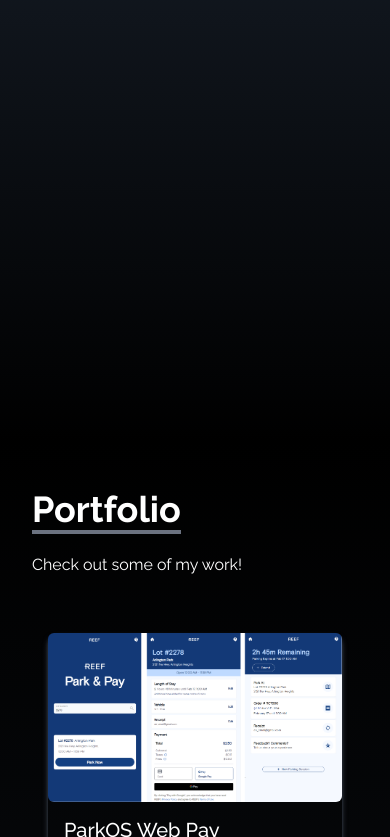
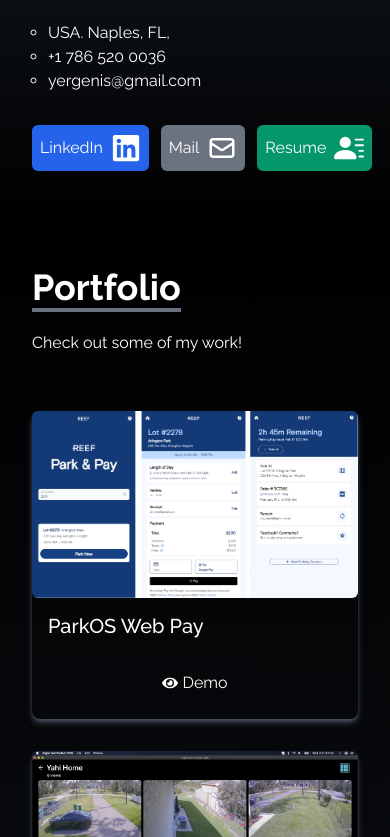
Before and after one commit to Yergeni/react-portfolio-2023, a React (Create React App) app: page / in a window 390 px wide. Shown: the part 1247-2084 px from the top of the page. Built offline with nearby package versions, Linux system fonts and the light colour scheme; the HTML template or start-up script is replaced by a standard one.

Commit message:
style: adjust section spacing

```diff
--- a/src/components/About.tsx
+++ b/src/components/About.tsx
@@ -2,11 +2,49 @@
 import SectionTitle from "./common/SectionTitle";
 import { Element } from "react-scroll";
 
+import { FaLinkedin } from "react-icons/fa";
+import { HiOutlineMail } from "react-icons/hi";
+import { BsFillPersonLinesFill } from "react-icons/bs";
+import { LinkType } from "./common/types";
+
 function About() {
+	const links: LinkType[] = [
+		{
+			id: 1,
+			child: (
+				<>
+					LinkedIn <FaLinkedin size={30} className="ml-2" />
+				</>
+			),
+			href: "https://www.linkedin.com/in/cabranesyergeni",
+			style: "bg-blue-600",
+		},
+		{
+			id: 2,
+			child: (
+				<>
+					Mail <HiOutlineMail size={30} className="ml-2" />
+				</>
+			),
+			href: "mailto:yergenis@gmail.com",
+			style: "bg-gray-500",
+		},
+		{
+			id: 3,
+			child: (
+				<>
+					Resume <BsFillPersonLinesFill size={30} className="ml-2" />
+				</>
+			),
+			href: "https://drive.google.com/file/d/174zrzAdQTZCc3Rxi8uXDlzU4RPN0Hj-A/view?usp=sharing",
+			style: "bg-emerald-600",
+		},
+	];
+
 	return (
 		<Element
 			name="about"
-			className="w-full h-screen px-4 py-8 bg-gradient-to-b from-gray-800 to-black text-white"
+			className="w-full h-full px-4 py-8 bg-gradient-to-b from-gray-800 to-black text-white"
 		>
 			<div className="max-w-screen-lg p-4 mx-auto flex flex-col w-full h-full">
 				<SectionTitle title="About" />
@@ -16,6 +54,25 @@
 					well-structured web applications. I love to work in web projects using
 					React, Material-UI, and GraphQL.
 				</p>
+				<h2 className="pt-8 pb-4 text-2xl">Contact Details</h2>
+				<ul style={{ listStyleType: "circle" }} className="pl-4">
+					<li>USA. Naples, FL,</li>
+					<li>+1 786 520 0036</li>
+					<li>yergenis@gmail.com</li>
+				</ul>
+				<div className="flex flex-row items-center pt-8 mx-auto space-x-3 lg:hidden">
+					{links.map(({ id, child, href, style }) => (
+						<a
+							key={id}
+							href={href}
+							className={`flex justify-center items-center p-2 rounded-md ${style} hover:scale-105 duration-200`}
+							rel="noreferrer"
+							target="_blank"
+						>
+							{child}
+						</a>
+					))}
+				</div>
 			</div>
 		</Element>
 	);
--- a/src/components/Experience.tsx
+++ b/src/components/Experience.tsx
@@ -72,14 +72,14 @@
 	return (
 		<Element
 			name="experience"
-			className="w-full h-full bg-gradient-to-b py-8 from-gray-800 to-black"
+			className="w-full h-full px-4 py-8 bg-gradient-to-b from-gray-800 to-black"
 		>
 			<div className="max-w-screen-lg mx-auto p-4 flex flex-col justify-center w-full h-full text-white">
 				<SectionTitle title="Experience">
 					<p className="py-6">These are some technologies I've worked with</p>
 				</SectionTitle>
 
-        <div className="w-full grid grid-cols-2 sm:grid-cols-3 gap-8 text-center py-8 px-12 sm:px-0">
+        <div className="w-full grid grid-cols-2 sm:grid-cols-3 gap-8 text-center py-8">
           {techs.map(({ id, src, title, style }) => (
             <div
               key={id}
--- a/src/components/Portfolio.tsx
+++ b/src/components/Portfolio.tsx
@@ -34,13 +34,6 @@
 			demoLink: "https://web-protect-staging.nowlsp.com/landing/",
 		},
 		{
-			src: netflixClone,
-			title: "Netflix Basic Clone",
-			alt: "netflixClone",
-			demoLink: "https://netflix-clone-e03a2.web.app/",
-			codeLink: "https://github.com/Yergeni/basic-netflix-clone",
-		},
-		{
 			src: crownStudy,
 			title: "Crown Clothes",
 			alt: "crownStudy",
@@ -53,6 +46,13 @@
 			alt: "covid19Tracker",
 			demoLink: "https://covi19-tracker-a9817.web.app/",
 			codeLink: "https://github.com/Yergeni/covi19-tracker",
+		},
+		{
+			src: netflixClone,
+			title: "Netflix Basic Clone",
+			alt: "netflixClone",
+			demoLink: "https://netflix-clone-e03a2.web.app/",
+			codeLink: "https://github.com/Yergeni/basic-netflix-clone",
 		},
 		{
 			src: discordClone,
@@ -82,7 +82,7 @@
 					</SectionTitle>
 				</div>
 
-				<div className="grid sm:grid-cols-2 md:grid-cols-3 gap-8 px-4 sm:px-0">
+				<div className="grid sm:grid-cols-2 md:grid-cols-3 gap-8 sm:px-0">
 					{projects.map(({ src, title, alt, demoLink, codeLink }) => (
 						<div
 							key={alt}
--- a/src/components/SocialLinks.tsx
+++ b/src/components/SocialLinks.tsx
@@ -2,16 +2,10 @@
 import { FaLinkedin } from "react-icons/fa";
 import { HiOutlineMail } from "react-icons/hi";
 import { BsFillPersonLinesFill } from "react-icons/bs";
-
-type Link = {
-	id: number;
-	child: JSX.Element;
-	href: string;
-	style?: string;
-};
+import { LinkType } from "./common/types";
 
 function SocialLinks() {
-	const links: Link[] = [
+	const links: LinkType[] = [
 		{
 			id: 1,
 			child: (
@@ -20,7 +14,7 @@
 				</>
 			),
 			href: "https://www.linkedin.com/in/cabranesyergeni",
-			style: "rounded-tr-md",
+			style: "rounded-tr-md bg-blue-600",
 		},
 		{
 			id: 2,
@@ -30,6 +24,7 @@
 				</>
 			),
 			href: "mailto:yergenis@gmail.com",
+			style: "bg-gray-500"
 		},
 		{
 			id: 3,
@@ -39,7 +34,7 @@
 				</>
 			),
 			href: "https://drive.google.com/file/d/174zrzAdQTZCc3Rxi8uXDlzU4RPN0Hj-A/view?usp=sharing",
-			style: "rounded-br-md",
+			style: "rounded-br-md bg-emerald-600",
 		},
 	];
 
@@ -47,7 +42,7 @@
 		<div className="hidden lg:flex flex-col top-[45%] left-0 fixed z-40">
 			<ul>
 				{links.map(({ id, child, href, style }) => (
-					<li key={id} className={`flex justify-between items-center w-40 h-14 px-4 ml-[-100px] ${style} hover:ml-[-5px] hover:rounded-md duration-300 bg-gray-500`}>
+					<li key={id} className={`flex justify-between items-center w-40 h-14 px-4 ml-[-100px] ${style} hover:ml-[-5px] hover:rounded-md duration-300`}>
 						<a
 							href={href}
 							target="_blank"
--- /dev/null
+++ b/src/components/common/types.ts
@@ -0,0 +1,6 @@
+export type LinkType = {
+	id: number;
+	child: JSX.Element;
+	href: string;
+	style?: string;
+};
```
